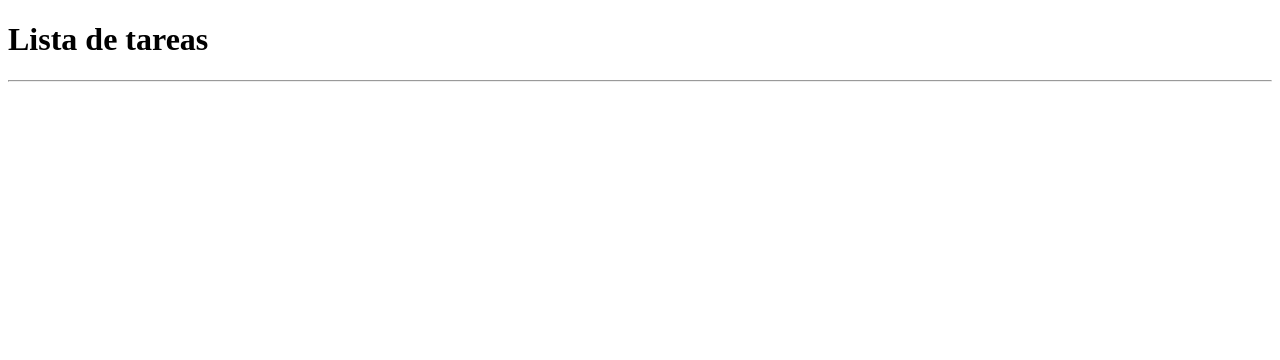
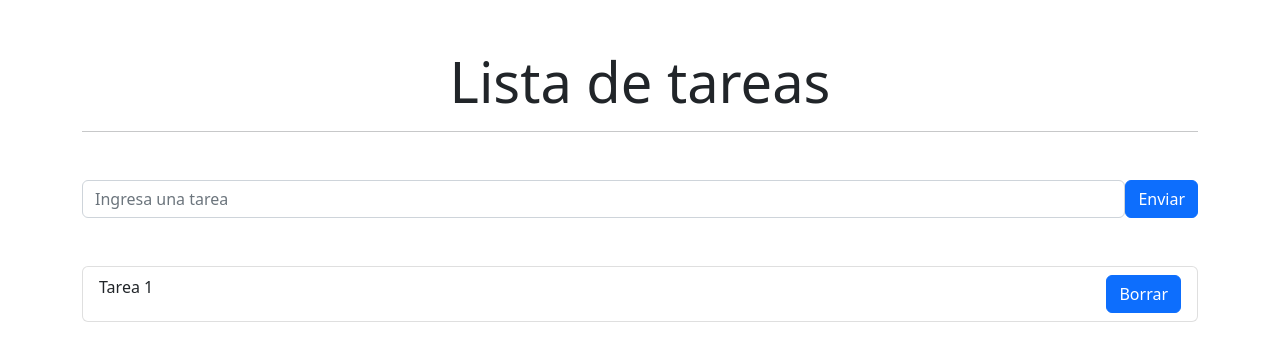
Before and after one commit to Yessi48206/practicaReact, a React (Create React App) app: page / in a window 1280 px wide. Shown: the top 360 px of the page. Built offline with nearby package versions, Linux system fonts and the light colour scheme.

Commit message:
agregamos flexbox en la lista

```diff
--- a/src/App.jsx
+++ b/src/App.jsx
@@ -1,10 +1,20 @@
-
+import FormularioTarea from "./components/FormularioTarea";
+import ListaTarea from "./components/ListaTarea";
+//importar la hoja de estilo
+import "bootstrap/dist/css/bootstrap.min.css"
+import { Container } from "react-bootstrap";
 
 function App() {
   return (
     <>
-    <h1>Lista de tareas</h1>
+    <Container className="my-5 ">
+
+    <h1 className="display-4 text-center">Lista de tareas</h1>
     <hr />
+    <FormularioTarea></FormularioTarea>
+    <ListaTarea></ListaTarea>
+
+    </Container>
     </>
 
   );
--- /dev/null
+++ b/src/components/FormularioTarea.jsx
@@ -0,0 +1,16 @@
+import React from 'react';
+import { Button, Form } from 'react-bootstrap';
+
+const FormularioTarea = () => {
+    return (
+       <Form className='my-5'>
+        <Form.Group className='mb-3 d-flex ' controlId="fromTarea">
+        {/*esto es un imput */}
+        <Form.Control type="text" placeholder='Ingresa una tarea' />
+        <Button variant='primary' type='submit'>Enviar</Button>
+        </Form.Group>
+       </Form>
+    );
+};
+
+export default FormularioTarea;
--- /dev/null
+++ b/src/components/ItemTarea.jsx
@@ -0,0 +1,10 @@
+import React from "react";
+import { ListGroup, Button } from "react-bootstrap";
+const ItemTarea = () => {
+  return <ListGroup.Item className='d-flex justify-content-between'>
+    Tarea 1
+<Button>Borrar</Button>
+  </ListGroup.Item>;
+};
+
+export default ItemTarea;
--- /dev/null
+++ b/src/components/ListaTarea.jsx
@@ -0,0 +1,16 @@
+import React from 'react';
+// para un solo impor de lista import ListGroup from 'react-bootstrap/ListGroup';
+import { ListGroup } from 'react-bootstrap';
+import ItemTarea from './ItemTarea';
+
+const ListaTarea = () => {
+    return (
+        //ul
+        <ListGroup>
+
+        <ItemTarea></ItemTarea>
+      </ListGroup>
+    );
+};
+
+export default ListaTarea;
```
Also changed, not shown: 1 other file (tests, documents, lock files or other folders).
